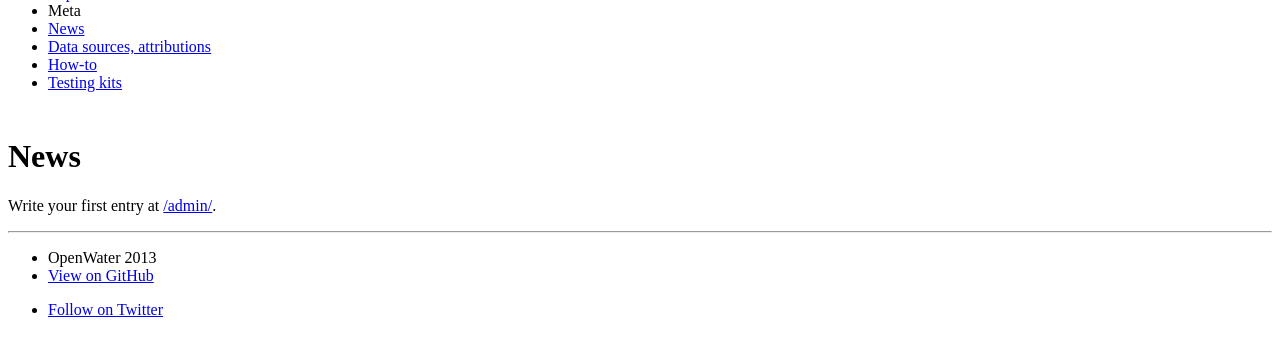
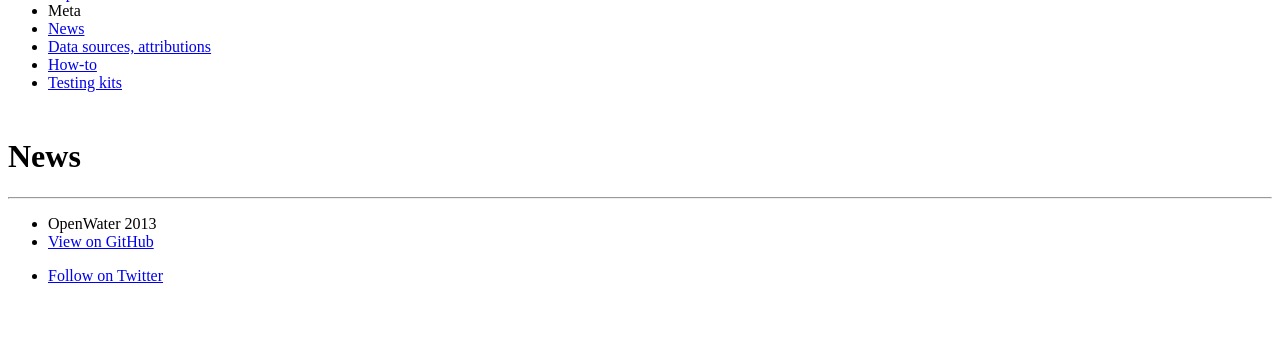
Before and after one commit to openwater/h2o-really, a Django app: template openwater/templates/diario/entry_list.html in a window 1280 px wide. Shown: the part 355-711 px from the top of the page. Run offline with Django 3.2, Linux system fonts and the light colour scheme; the template is opened without the code that fills it, so the values that code supplies are empty; some libraries are stand-ins or nearby versions.

Commit message:
remove no blog message

```diff
--- a/openwater/templates/diario/entry_list.html
+++ b/openwater/templates/diario/entry_list.html
@@ -8,8 +8,6 @@
 <div class="span12">
   {% for entry in entry_list %}
     {% include "diario/full_entry.html" %}
-  {% empty %}
-    <p>Write your first entry at <a href="/admin/">/admin/</a>.</p>
   {% endfor %}
 </div>
 {% endblock %}
```
